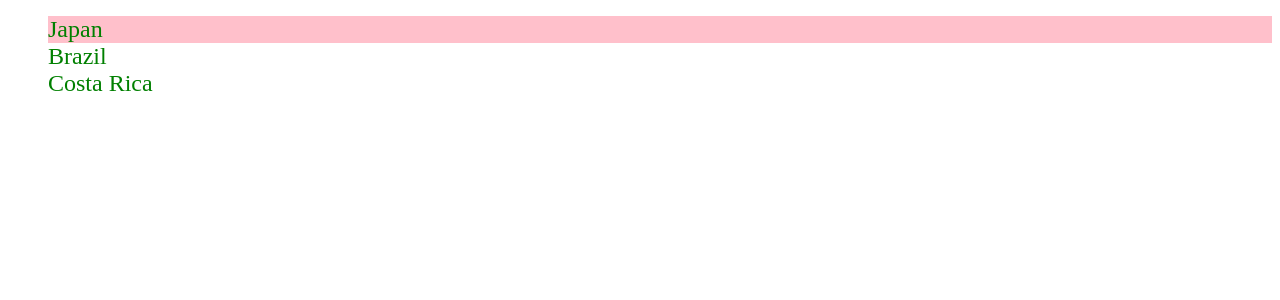
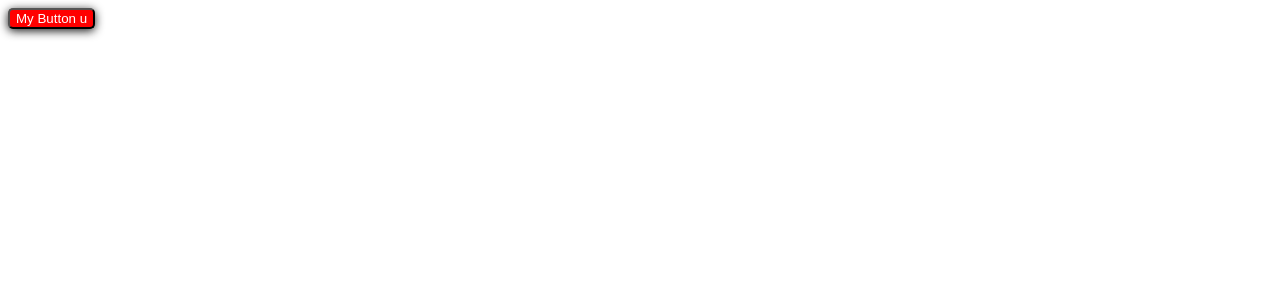
Before and after one commit to dantrovato/code-with-mosh-styling-components, a React (Vite) app: page / in a window 1280 px wide. Shown: the top 300 px of the page. Built offline with nearby package versions, Linux system fonts and the light colour scheme.

Commit message:
Add excercise 9 where we build a button and style it using the module

```diff
--- a/package.json
+++ b/package.json
@@ -9,9 +9,12 @@
     "preview": "vite preview"
   },
   "dependencies": {
+    "@types/styled-components": "^5.1.26",
     "bootstrap": "^5.2.3",
     "react": "^18.2.0",
-    "react-dom": "^18.2.0"
+    "react-dom": "^18.2.0",
+    "react-icons": "^4.7.1",
+    "styled-components": "^5.3.9"
   },
   "devDependencies": {
     "@types/react": "^18.0.27",
--- a/src/App.tsx
+++ b/src/App.tsx
@@ -1,10 +1,10 @@
 import ListGroup from "./components/ListGroup";
-// import "bootstrap/dist/css/bootstrap.css";
-const countries = ["Japan", "Brazil", "Costa Rica"];
+import Button from "./components/Button";
+
 const App = () => {
   return (
     <div>
-      <ListGroup countries={countries} />
+      <Button onClick={() => {}}>My Button u</Button>
     </div>
   );
 };
--- /dev/null
+++ b/src/components/Button/Button.module.css
@@ -0,0 +1,9 @@
+.btn {
+  border-radius: 5px;
+  box-shadow: 0 2px 10px rgba(0, 0, 0, 0.9);
+}
+
+.btn-danger {
+  background-color: red;
+  color: white;
+}
--- /dev/null
+++ b/src/components/Button/Button.tsx
@@ -0,0 +1,17 @@
+import React from "react";
+import styles from "./Button.module.css";
+
+interface Props {
+  onClick: () => void;
+  children: string;
+}
+
+const Button = ({ onClick, children }: Props) => {
+  return (
+    <button className={[styles.btn, styles["btn-danger"]].join(" ")}>
+      {children}
+    </button>
+  );
+};
+
+export default Button;
--- /dev/null
+++ b/src/components/Button/index.ts
@@ -0,0 +1,3 @@
+import Button from "./Button";
+
+export default Button;
```
Also changed, not shown: 1 other file (tests, documents, lock files or other folders).
